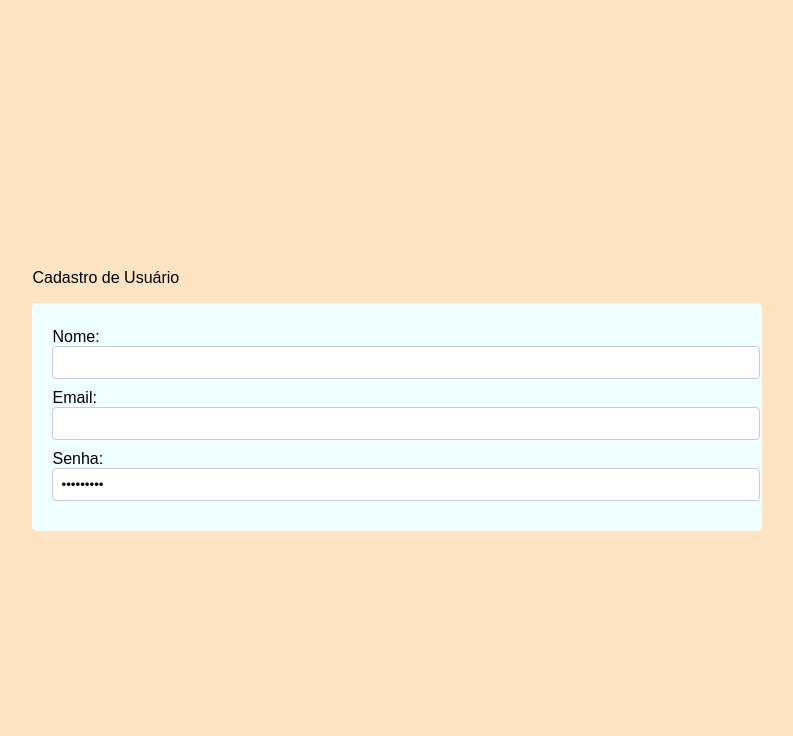
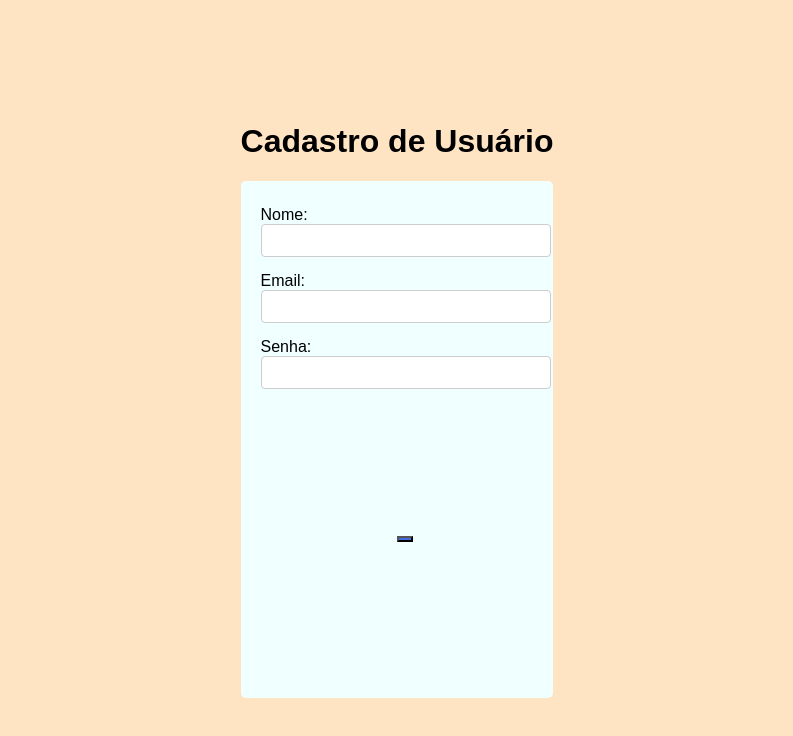
Before and after one commit to amoralih/cadastro, a website: page index.html in a window 1280 px wide. Shown: the whole page, without its empty margins (243-1036 px from the left). Drawn offline with Linux system fonts and the light colour scheme.

Commit message:
Ajuste HTML

```diff
--- a/index.html
+++ b/index.html
@@ -3,24 +3,29 @@
 <head>
     <meta charset="UTF-8">
     <title>Cadastro de Usuário Simples</title>
+    <meta name="viewport" content="width=device-width, initial-scale=1.0">
     <link rel="stylesheet" href="style.css">
 </head>
 <body>
-    <div class="container"
-    <h1>Cadastro de Usuário</h1>
-    <p>
-
-    <form>
-        <label form="nome">Nome:</label>
-        <input type="text" id="name" name="nome"s
-
-        <label form="email">Email:</label>
-        <input type="text" id="email" name="email"
-
-        <label form="nome">Senha:</label>
-        <input type="password" id="senha" name="senha"
-
-        <input type="submit" type="submit" value="Cadastrar"
-    </form>
+    <div class="container">
+        <h1>Cadastro de Usuário</h1>
+        <form action="#" method="post">
+            <div class="form-group">
+                <label form="nome">Nome:</label>
+                <input type="text" id="name" name="nome">
+            </div>
+            <div class="form-group">
+                <label form="email">Email:</label>
+                <input type="text" id="email" name="email">
+            </div>
+            <div class="form-group">
+                <label form="nome">Senha:</label>
+                <input type="password" id="senha" name="senha">
+            </div>
+            <div class="form-group">
+                <button type="submit" value="Cadastrar"></button>
+            </div>
+        </form>
+    </div>
 </body>
 </html>
--- /dev/null
+++ b/package.json
@@ -0,0 +1,5 @@
+{
+  "dependencies": {
+    "bootstrap": "^5.3.3"
+  }
+}
--- a/style.css
+++ b/style.css
@@ -7,12 +7,6 @@ body {
     align-items: center;
     height: 100vh;
     background-color: bisque;
-}
-
-h1 {
-    font-family: Arial, Helvetica, sans-serif;
-    text-align: center;
-    font-size: large;
 }
 
 form {
@@ -36,10 +30,15 @@ input {
 }
 
 input [type="submit"] {
-    background-color: chartreuse;
+    background-color: royalblue;
     color: #fff;
     border: none;
     padding: 10px;
     border-radius: 4px;
     cursor: pointer;
 }
+
+button {
+    background-color: royalblue;
+    margin: 50%;
+}
```
Also changed, not shown: 1 other file.
